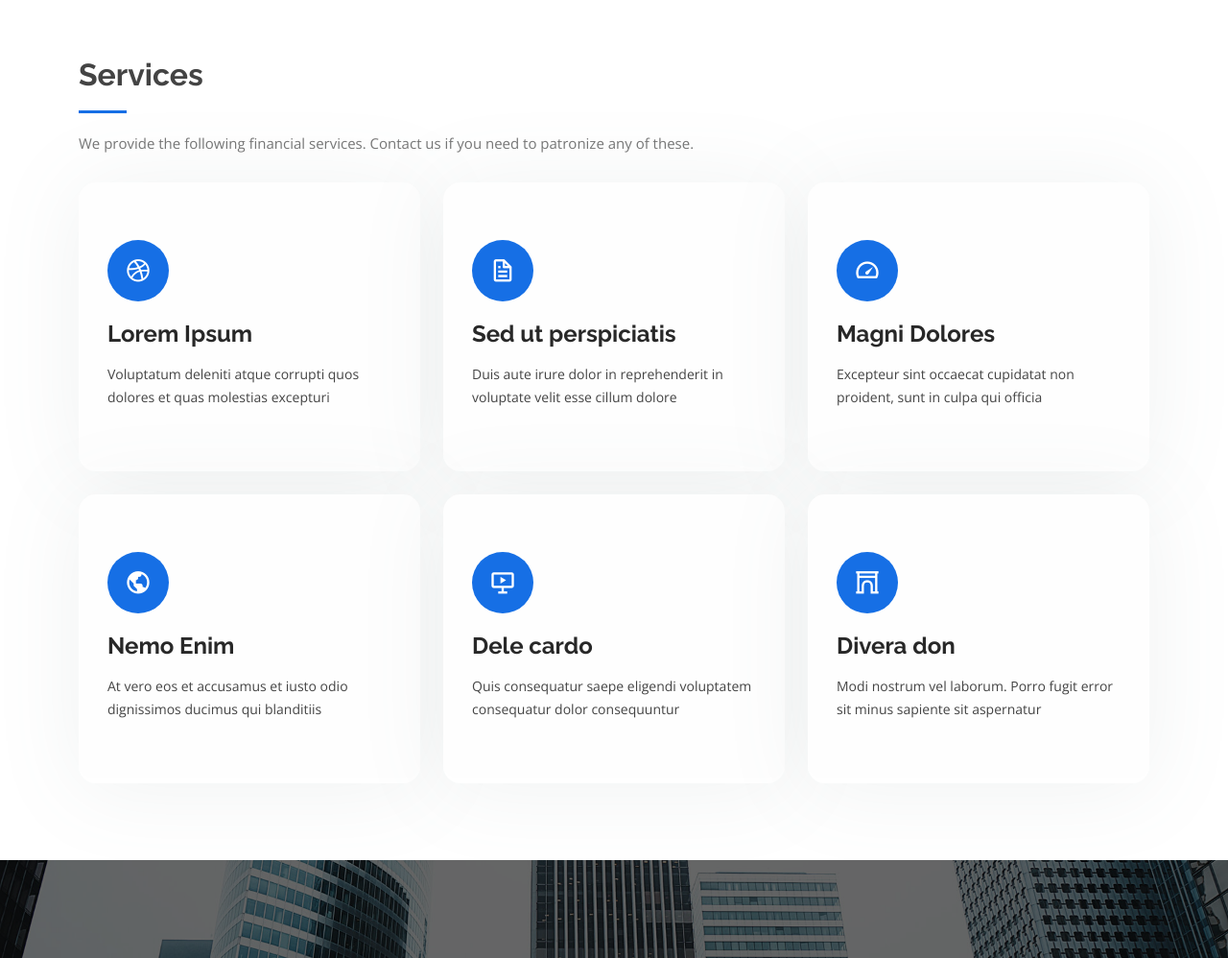
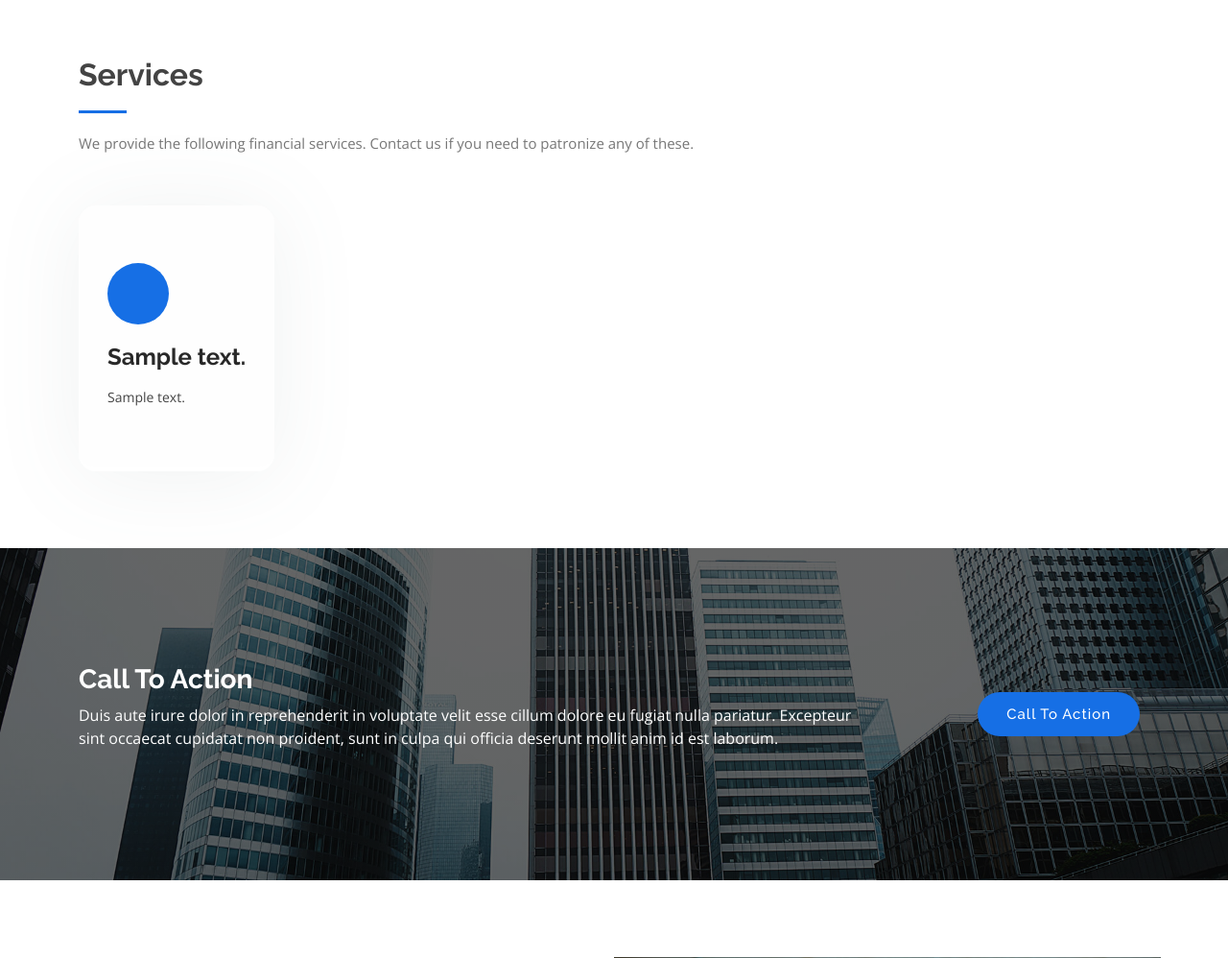
Before and after one commit to pissall20/finwiz, a Django app: page / in a window 1280 px wide. Shown: the part 1666-2664 px from the top of the page at 96% size. Run offline with Django 4.2, Linux system fonts and the light colour scheme; tables that the repository leaves empty hold one stand-in row (values such as "Sample post"); grey boxes marked "Sample" are stand-in pictures; some libraries are stand-ins or nearby versions.

Commit message:
Made stuff working dynamic

```diff
--- a/finwiz/urls.py
+++ b/finwiz/urls.py
@@ -15,8 +15,11 @@ Including another URLconf
 """
 from django.contrib import admin
 from django.urls import path, include
+from django.conf import settings
+from django.conf.urls.static import static
+
 
 urlpatterns = [
     path('', include('website.urls')),
     path('admin/', admin.site.urls),
-]
+] + static(settings.MEDIA_URL, document_root=settings.MEDIA_ROOT)
--- a/website/admin.py
+++ b/website/admin.py
@@ -4,6 +4,7 @@ from .models import *
 
 admin.site.register(Contact)
 admin.site.register(Client)
-admin.site.register(Portfolio)
+# admin.site.register(Portfolio)
 admin.site.register(FAQ)
 admin.site.register(Team)
+admin.site.register(Service)
--- a/website/models.py
+++ b/website/models.py
@@ -13,6 +13,16 @@ class Contact(models.Model):
         return self.email
 
 
+class Service(models.Model):
+    heading_text = models.CharField(max_length=200)
+    description_text = models.TextField(max_length=2000)
+    order = models.IntegerField(null=True)
+    icon = models.CharField(max_length=20, default="bx bx-file")
+
+    def __str__(self):
+        return self.heading_text
+
+
 class Client(models.Model):
     name = models.CharField(max_length=100)
     logo = models.ImageField(upload_to="client_logos/", blank=True, null=True)
@@ -24,6 +34,7 @@ class Client(models.Model):
 class FAQ(models.Model):
     question = models.CharField(max_length=200)
     answer = models.TextField(max_length=2000)
+    order = models.IntegerField(null=True)
 
     def __str__(self):
         return self.question
--- a/website/templates/website/index.html
+++ b/website/templates/website/index.html
@@ -89,53 +89,15 @@
             </div>
 
             <div class="row">
-                <div class="col-lg-4 col-md-6 d-flex align-items-stretch">
+                {% for service in services %}
+                <div class="col-lg-4 col-md-6 d-flex align-items-stretch mt-4">
                     <div class="icon-box">
-                        <div class="icon"><i class="bx bxl-dribbble"></i></div>
-                        <h4><a href="">Lorem Ipsum</a></h4>
-                        <p>Voluptatum deleniti atque corrupti quos dolores et quas molestias excepturi</p>
+                        <div class="icon"><i class="{{service.icon}}"></i></div>
+                        <h4><a href="">{{service.heading_text}}</a></h4>
+                        <p>{{service.description_text}}</p>
                     </div>
                 </div>
-
-                <div class="col-lg-4 col-md-6 d-flex align-items-stretch mt-4 mt-md-0">
-                    <div class="icon-box">
-                        <div class="icon"><i class="bx bx-file"></i></div>
-                        <h4><a href="">Sed ut perspiciatis</a></h4>
-                        <p>Duis aute irure dolor in reprehenderit in voluptate velit esse cillum dolore</p>
-                    </div>
-                </div>
-
-                <div class="col-lg-4 col-md-6 d-flex align-items-stretch mt-4 mt-lg-0">
-                    <div class="icon-box">
-                        <div class="icon"><i class="bx bx-tachometer"></i></div>
-                        <h4><a href="">Magni Dolores</a></h4>
-                        <p>Excepteur sint occaecat cupidatat non proident, sunt in culpa qui officia</p>
-                    </div>
-                </div>
-
-                <div class="col-lg-4 col-md-6 d-flex align-items-stretch mt-4">
-                    <div class="icon-box">
-                        <div class="icon"><i class="bx bx-world"></i></div>
-                        <h4><a href="">Nemo Enim</a></h4>
-                        <p>At vero eos et accusamus et iusto odio dignissimos ducimus qui blanditiis</p>
-                    </div>
-                </div>
-
-                <div class="col-lg-4 col-md-6 d-flex align-items-stretch mt-4">
-                    <div class="icon-box">
-                        <div class="icon"><i class="bx bx-slideshow"></i></div>
-                        <h4><a href="">Dele cardo</a></h4>
-                        <p>Quis consequatur saepe eligendi voluptatem consequatur dolor consequuntur</p>
-                    </div>
-                </div>
-
-                <div class="col-lg-4 col-md-6 d-flex align-items-stretch mt-4">
-                    <div class="icon-box">
-                        <div class="icon"><i class="bx bx-arch"></i></div>
-                        <h4><a href="">Divera don</a></h4>
-                        <p>Modi nostrum vel laborum. Porro fugit error sit minus sapiente sit aspernatur</p>
-                    </div>
-                </div>
+                {% endfor %}
 
             </div>
 
@@ -189,7 +151,7 @@
                     </div>
                 </div>
                 <div class="image col-lg-6 order-1 order-lg-2"
-                     style='background-image: url({% static "website/img/features.jpg" %});'></div>
+                     style='background-image: url({% static "website/img/features-1.jpeg" %});'></div>
 
             </div>
 
@@ -313,48 +275,19 @@
 
                     <div class="accordion-list">
                         <ul>
+                            {%for faq in faqs %}
                             <li>
-                                <a data-bs-toggle="collapse" class="collapse" data-bs-target="#accordion-list-1">Non
-                                    consectetur a erat nam at lectus urna duis? <i
+                                <a data-bs-toggle="collapse" class="collapse" data-bs-target="#accordion-list-{{ faq.id }}">
+                                    {{ faq.question }}<i
                                             class="bx bx-chevron-down icon-show"></i><i
                                             class="bx bx-chevron-up icon-close"></i></a>
-                                <div id="accordion-list-1" class="collapse show" data-bs-parent=".accordion-list">
+                                <div id="accordion-list-{{ faq.id }}" class="collapse" data-bs-parent=".accordion-list">
                                     <p>
-                                        Feugiat pretium nibh ipsum consequat. Tempus iaculis urna id volutpat lacus
-                                        laoreet non curabitur gravida. Venenatis lectus magna fringilla urna porttitor
-                                        rhoncus dolor purus non.
+                                        {{ faq.answer }}
                                     </p>
                                 </div>
                             </li>
-
-                            <li>
-                                <a data-bs-toggle="collapse" data-bs-target="#accordion-list-2" class="collapsed">Feugiat
-                                    scelerisque varius morbi enim nunc? <i class="bx bx-chevron-down icon-show"></i><i
-                                            class="bx bx-chevron-up icon-close"></i></a>
-                                <div id="accordion-list-2" class="collapse" data-bs-parent=".accordion-list">
-                                    <p>
-                                        Dolor sit amet consectetur adipiscing elit pellentesque habitant morbi. Id
-                                        interdum velit laoreet id donec ultrices. Fringilla phasellus faucibus
-                                        scelerisque eleifend donec pretium. Est pellentesque elit ullamcorper dignissim.
-                                        Mauris ultrices eros in cursus turpis massa tincidunt dui.
-                                    </p>
-                                </div>
-                            </li>
-
-                            <li>
-                                <a data-bs-toggle="collapse" data-bs-target="#accordion-list-3" class="collapsed">Dolor
-                                    sit amet consectetur adipiscing elit? <i class="bx bx-chevron-down icon-show"></i><i
-                                            class="bx bx-chevron-up icon-close"></i></a>
-                                <div id="accordion-list-3" class="collapse" data-bs-parent=".accordion-list">
-                                    <p>
-                                        Eleifend mi in nulla posuere sollicitudin aliquam ultrices sagittis orci.
-                                        Faucibus pulvinar elementum integer enim. Sem nulla pharetra diam sit amet nisl
-                                        suscipit. Rutrum tellus pellentesque eu tincidunt. Lectus urna duis convallis
-                                        convallis tellus. Urna molestie at elementum eu facilisis sed odio morbi quis
-                                    </p>
-                                </div>
-                            </li>
-
+                            {% endfor %}
                         </ul>
                     </div>
 
--- a/website/views.py
+++ b/website/views.py
@@ -3,17 +3,21 @@ from django.http import HttpResponse
 from django.shortcuts import render
 
 from .forms import ContactForm
-from .models import Team
+from .models import Team, Service, FAQ
 
 
 # Create your views here.
 def index(request):
     team = Team.objects.all().order_by("order")
+    services = Service.objects.all().order_by("order")
+    faq = FAQ.objects.all().order_by("order")
     contact_form = ContactForm()
 
     context = {
         "contact_form": contact_form,
-        "team": team
+        "team": team,
+        "services": services,
+        "faqs": faq
     }
     return render(request, 'website/index.html', context)
 
```
Also changed, not shown: website/static/website/img/features-1.jpeg (added), website/urls.py (line endings or trailing spaces).
